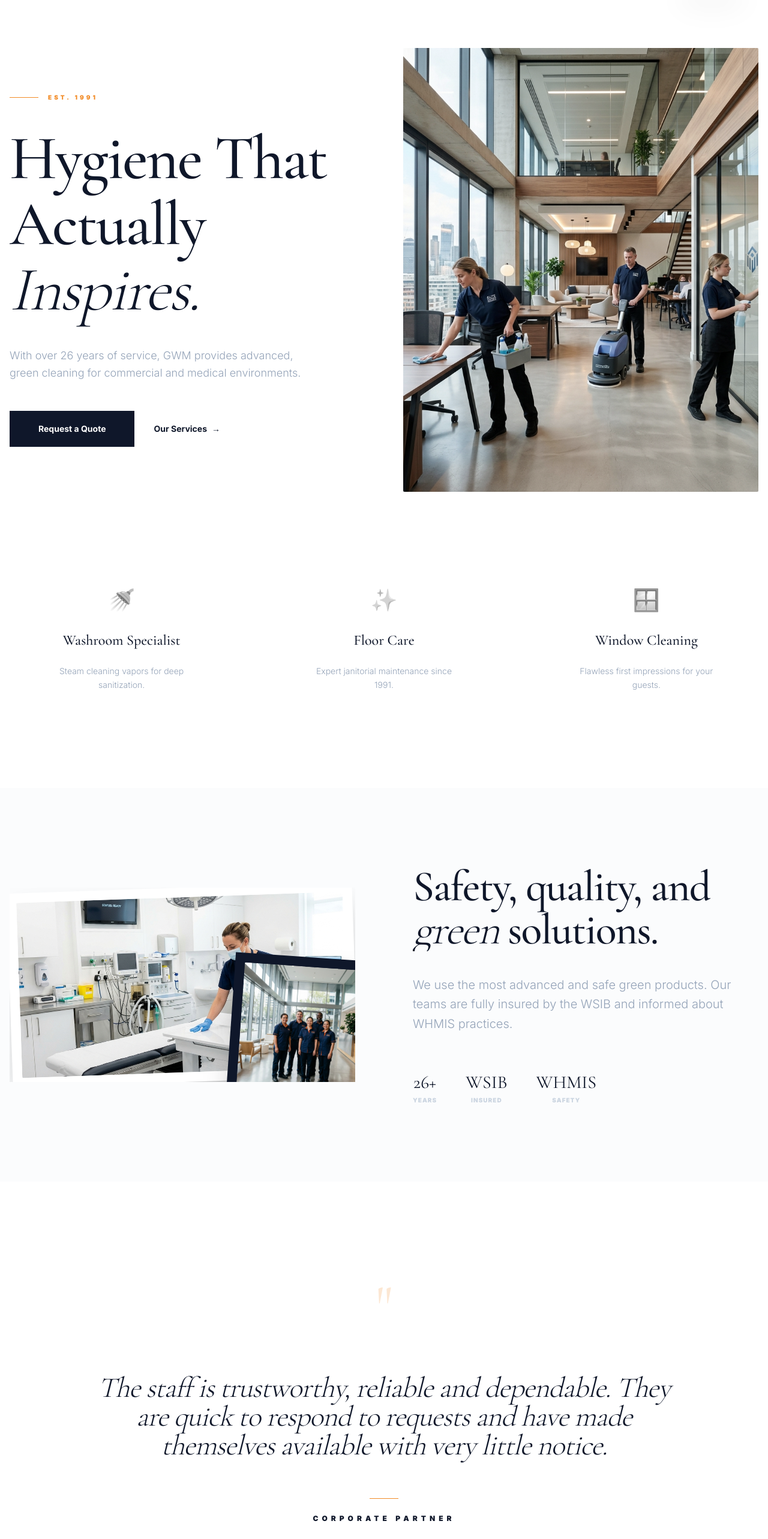
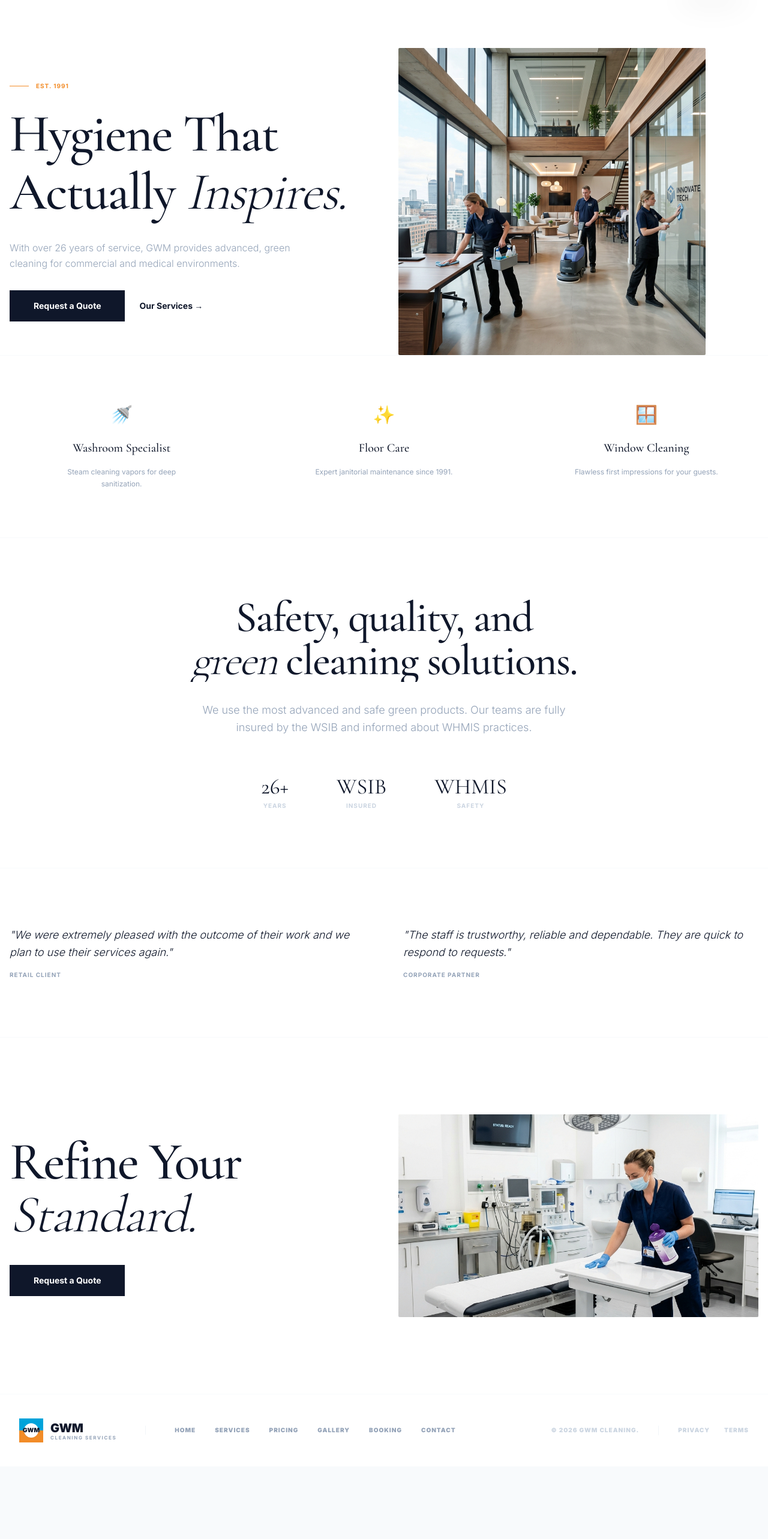
Before and after one commit to Navya-shaji/GWM, a React (Vite) app: page / in a window 1280 px wide. Shown: the part 80-2646 px from the top of the page at 60% size. After the commit the page ends 2525 px from the top, so only its background shows below. Built offline with nearby package versions, Linux system fonts and the light colour scheme.

Commit message:
feat: add Home and About pages with layout and scroll reveal animations

```diff
--- a/src/pages/Home.tsx
+++ b/src/pages/Home.tsx
@@ -4,71 +4,65 @@ import ScrollReveal from '../components/ScrollReveal';
 
 const Home: React.FC = () => {
   return (
-    <div className="flex flex-col w-full bg-white selection:bg-primary selection:text-white">
+    <div className="flex flex-col w-full bg-white">
       {/* Hero Section */}
-      <section className="relative min-h-[85vh] flex items-center pt-16 overflow-hidden">
-        <div className="absolute top-0 right-0 w-1/2 h-full bg-slate-50/50 -z-10 hidden lg:block"></div>
-        <div className="container mx-auto px-4 grid grid-cols-1 lg:grid-cols-2 gap-16 items-center relative z-10">
+      <section className="relative min-h-[70vh] flex items-center pt-16 overflow-hidden bg-white">
+        <div className="container mx-auto px-4 grid grid-cols-1 lg:grid-cols-2 gap-12 items-center relative z-10">
           <div className="max-w-xl">
             <ScrollReveal direction="down">
-              <div className="flex items-center gap-4 mb-10">
-                <div className="h-[1px] w-12 bg-primary"></div>
-                <span className="text-[10px] font-black uppercase tracking-[0.4em] text-primary">Est. 1991</span>
+              <div className="flex items-center gap-3 mb-6">
+                <div className="h-px w-8 bg-primary"></div>
+                <span className="text-[10px] font-bold uppercase tracking-widest text-primary">Est. 1991</span>
               </div>
             </ScrollReveal>
 
             <ScrollReveal direction="left" delay={0.1}>
-              <h1 className="text-6xl md:text-[6.5rem] font-medium text-brand leading-[1.05] mb-10 font-display tracking-tight">
-                Hygiene That <br/>
+              <h1 className="text-5xl md:text-[5.5rem] font-medium text-brand leading-[1.1] mb-8 font-display tracking-tight">
+                Hygiene That <br />
                 Actually <span className="italic font-light">Inspires.</span>
               </h1>
             </ScrollReveal>
 
             <ScrollReveal direction="left" delay={0.2}>
-              <p className="text-lg text-slate-400 mb-12 max-w-lg leading-relaxed font-light">
+              <p className="text-base text-slate-400 mb-8 max-w-lg leading-relaxed font-light">
                 With over 26 years of service, GWM provides advanced,
                 green cleaning for commercial and medical environments.
               </p>
             </ScrollReveal>
 
             <ScrollReveal direction="up" delay={0.3}>
-              <div className="flex items-center gap-8">
+              <div className="flex items-center gap-6">
                 <Link
                   to="/booking"
-                  className="group relative px-12 py-5 overflow-hidden bg-brand text-white font-bold text-sm transition-all"
+                  className="px-10 py-4 bg-brand text-white font-bold text-sm hover:bg-primary transition-all"
                 >
-                  <span className="relative z-10">Request a Quote</span>
-                  <div className="absolute inset-0 bg-primary translate-y-full group-hover:translate-y-0 transition-transform duration-500"></div>
+                  Request a Quote
                 </Link>
                 <Link
                   to="/services"
-                  className="text-sm font-bold text-brand hover:text-primary transition-colors flex items-center gap-2 group"
+                  className="text-sm font-bold text-brand hover:text-primary transition-colors flex items-center gap-2"
                 >
-                  Our Services
-                  <span className="group-hover:translate-x-2 transition-transform">&rarr;</span>
+                  Our Services &rarr;
                 </Link>
               </div>
             </ScrollReveal>
           </div>
 
           <ScrollReveal direction="right" delay={0.2}>
-            <div className="relative group">
-              <div className="relative z-10 overflow-hidden aspect-[4/5] rounded-sm shadow-2xl transition-transform duration-700 group-hover:scale-[1.02]">
+            <div className="relative aspect-square w-full max-w-lg ml-auto">
               <img
                 src="/images/hero.png"
                 alt="Office Cleaning"
-                  className="w-full h-full object-cover grayscale-[20%] group-hover:grayscale-0 transition-all duration-700"
+                className="w-full h-full object-cover rounded-sm grayscale-[10%]"
               />
-              </div>
-              <div className="absolute -top-8 -right-8 w-64 h-64 border border-slate-100 -z-10 animate-pulse"></div>
-              <div className="absolute -bottom-8 -left-8 w-48 h-48 bg-primary/5 -z-10 rounded-full blur-3xl"></div>
+              <div className="absolute -top-4 -left-4 -bottom-4 -right-4 border border-slate-50 -z-10"></div>
             </div>
           </ScrollReveal>
         </div>
       </section>
 
-      {/* Featured Services - Interactive Cards */}
-      <section className="py-32 bg-white relative overflow-hidden">
+      {/* Featured Services - Centered Text */}
+      <section className="py-20 bg-white border-t border-slate-50">
         <div className="container mx-auto px-4">
           <div className="grid grid-cols-1 md:grid-cols-3 gap-16">
             {[
@@ -77,10 +71,10 @@ const Home: React.FC = () => {
               { title: 'Window Cleaning', desc: 'Flawless first impressions for your guests.', icon: '🪟' },
             ].map((s, i) => (
               <ScrollReveal key={i} delay={i * 0.1} width="100%">
-                <div className="flex flex-col items-center text-center space-y-6 group p-8 hover:bg-slate-50 transition-all duration-500 rounded-sm">
-                  <div className="text-4xl mb-2 group-hover:scale-125 transition-transform duration-500 grayscale group-hover:grayscale-0">{s.icon}</div>
-                  <h3 className="text-2xl font-medium text-brand font-display">{s.title}</h3>
-                  <p className="text-slate-400 text-sm leading-relaxed max-w-[240px] mx-auto font-light">{s.desc}</p>
+                <div className="flex flex-col items-center text-center space-y-4">
+                  <div className="text-3xl mb-2">{s.icon}</div>
+                  <h3 className="text-xl font-medium text-brand font-display">{s.title}</h3>
+                  <p className="text-slate-400 text-xs leading-relaxed max-w-[240px] mx-auto">{s.desc}</p>
                 </div>
               </ScrollReveal>
             ))}
@@ -88,96 +82,92 @@ const Home: React.FC = () => {
         </div>
       </section>
 
-      {/* Overlapping Philosophy Section - Interesting Layout */}
-      <section className="py-32 bg-slate-50/50">
+      {/* Philosophy Section */}
+      <section className="py-24 bg-white border-t border-slate-50">
         <div className="container mx-auto px-4">
-          <div className="grid grid-cols-1 lg:grid-cols-2 gap-24 items-center">
-            <ScrollReveal direction="left">
-              <div className="relative">
-                <div className="aspect-video bg-white shadow-2xl p-4 rounded-sm rotate-[-2deg] transition-transform hover:rotate-0 duration-700">
-                  <img src="/images/medical.png" alt="Medical Cleaning" className="w-full h-full object-cover rounded-sm" />
-                </div>
-                <div className="absolute -bottom-12 -right-12 aspect-square w-64 bg-brand shadow-2xl p-4 rotate-[4deg] transition-transform hover:rotate-0 duration-700 hidden lg:block">
-                  <img src="/images/team.png" alt="Our Team" className="w-full h-full object-cover rounded-sm" />
-                </div>
-              </div>
-            </ScrollReveal>
-
-            <div className="space-y-10">
-              <ScrollReveal direction="right" delay={0.2}>
-                <h2 className="text-5xl md:text-7xl font-medium text-brand font-display tracking-tight leading-tight">
-                  Safety, quality, and <br/> <span className="italic font-light">green</span> solutions.
+          <div className="max-w-4xl mx-auto flex flex-col items-center text-center space-y-8">
+            <ScrollReveal direction="up" width="100%">
+              <h2 className="text-4xl md:text-7xl font-medium text-brand font-display tracking-tight leading-tight">
+                Safety, quality, and <br /> <span className="italic font-light">green</span> cleaning solutions.
               </h2>
             </ScrollReveal>
-              <ScrollReveal direction="right" delay={0.3}>
-                <p className="text-slate-400 text-xl font-light leading-relaxed max-w-xl">
+            <ScrollReveal direction="up" delay={0.2} width="100%">
+              <p className="text-slate-400 text-lg font-light leading-relaxed max-w-2xl mx-auto">
                 We use the most advanced and safe green products. Our teams are
                 fully insured by the WSIB and informed about WHMIS practices.
               </p>
             </ScrollReveal>
-              <div className="flex gap-12 pt-6">
+            <div className="flex justify-center gap-12 md:gap-20 pt-8">
               {[
                 { v: '26+', l: 'Years' },
                 { v: 'WSIB', l: 'Insured' },
                 { v: 'WHMIS', l: 'Safety' },
               ].map((s, i) => (
-                  <ScrollReveal key={i} delay={0.4 + (i * 0.1)}>
-                    <div className="text-center border-l border-slate-200 pl-8 first:border-0 first:pl-0">
-                      <div className="text-3xl font-display text-brand mb-1">{s.v}</div>
-                      <div className="text-[10px] font-black uppercase tracking-widest text-slate-300">{s.l}</div>
+                <ScrollReveal key={i} delay={0.3 + (i * 0.1)} width="fit-content">
+                  <div className="flex flex-col items-center text-center">
+                    <div className="text-3xl md:text-4xl font-display text-brand mb-1">{s.v}</div>
+                    <div className="text-[10px] font-bold uppercase tracking-widest text-slate-300">{s.l}</div>
                   </div>
                 </ScrollReveal>
               ))}
             </div>
           </div>
         </div>
+      </section>
+
+      {/* Testimonials */}
+      <section className="py-24 bg-white border-t border-slate-50">
+        <div className="container mx-auto px-4">
+          <div className="grid grid-cols-1 md:grid-cols-2 gap-16">
+            <ScrollReveal direction="left">
+              <div className="space-y-4 text-center md:text-left">
+                <p className="text-lg font-light text-brand italic leading-relaxed">
+                  "We were extremely pleased with the outcome of their work and we plan to use their services again."
+                </p>
+                <div className="text-[10px] font-bold uppercase tracking-widest text-slate-400">Retail Client</div>
+              </div>
+            </ScrollReveal>
+            <ScrollReveal direction="right">
+              <div className="space-y-4 text-center md:text-left">
+                <p className="text-lg font-light text-brand italic leading-relaxed">
+                  "The staff is trustworthy, reliable and dependable. They are quick to respond to requests."
+                </p>
+                <div className="text-[10px] font-bold uppercase tracking-widest text-slate-400">Corporate Partner</div>
+              </div>
+            </ScrollReveal>
+          </div>
         </div>
       </section>
 
-      {/* Testimonials - Large Quote Style */}
-      <section className="py-40 bg-white">
-        <div className="container mx-auto px-4 max-w-5xl">
-          <ScrollReveal direction="up">
-            <div className="text-center space-y-16">
-              <div className="text-primary text-8xl font-display opacity-20 leading-none">"</div>
-              <p className="text-4xl md:text-5xl font-light text-brand italic leading-tight font-display tracking-tight">
-                The staff is trustworthy, reliable and dependable. They are quick to respond to requests and have made themselves available with very little notice.
-              </p>
-              <div className="space-y-2">
-                <div className="h-px w-12 bg-primary mx-auto mb-6"></div>
-                <div className="text-[12px] font-black uppercase tracking-[0.5em] text-brand">Corporate Partner</div>
+      {/* CTA Section */}
+      <section className="py-32 bg-white border-t border-slate-50 overflow-hidden">
+        <div className="container mx-auto px-4">
+          <div className="grid grid-cols-1 lg:grid-cols-2 gap-12 items-center">
+            <ScrollReveal direction="left">
+              <div className="space-y-8">
+                <h2 className="text-4xl md:text-[5.5rem] font-medium text-brand font-display tracking-tight leading-[1]">
+                  Refine Your <br /> <span className="italic font-light">Standard.</span>
+                </h2>
+                <div className="pt-2">
+                  <Link
+                    to="/booking"
+                    className="inline-block px-10 py-4 bg-brand text-white font-bold text-sm hover:bg-primary transition-all"
+                  >
+                    Request a Quote
+                  </Link>
                 </div>
               </div>
             </ScrollReveal>
+
+            <ScrollReveal direction="right" delay={0.2}>
+              <div className="relative aspect-video overflow-hidden rounded-sm shadow-xl">
+                <img
+                  src="/images/medical.png"
+                  alt="Medical cleaning"
+                  className="w-full h-full object-cover"
+                />
               </div>
-      </section>
-
-      {/* CTA Section - Full Bleed Style */}
-      <section className="py-0 bg-brand overflow-hidden group">
-        <div className="grid grid-cols-1 lg:grid-cols-2">
-          <div className="p-20 lg:p-40 flex flex-col justify-center space-y-10 order-2 lg:order-1">
-            <ScrollReveal direction="left">
-              <h2 className="text-6xl md:text-8xl font-medium text-white font-display tracking-tight leading-[0.9]">
-                Refine Your <br/> <span className="italic font-light text-primary">Standard.</span>
-              </h2>
             </ScrollReveal>
-            <ScrollReveal direction="left" delay={0.2}>
-              <Link
-                to="/booking"
-                className="inline-block px-16 py-8 bg-white text-brand font-bold text-xl hover:bg-primary hover:text-white transition-all transform hover:-translate-y-1 shadow-2xl"
-              >
-                Request a Quote
-              </Link>
-            </ScrollReveal>
-          </div>
-
-          <div className="relative min-h-[60vh] lg:min-h-full overflow-hidden order-1 lg:order-2">
-            <img
-              src="/images/before-after.png"
-              alt="Impeccable Cleaning Result"
-              className="absolute inset-0 w-full h-full object-cover transition-transform duration-1000 group-hover:scale-110"
-            />
-            <div className="absolute inset-0 bg-brand/20 mix-blend-multiply group-hover:bg-brand/10 transition-colors"></div>
           </div>
         </div>
       </section>
```
Also changed, not shown: src/pages/About.tsx (+55 -78 lines). Lines whose indentation alone changed are shown as unchanged.
